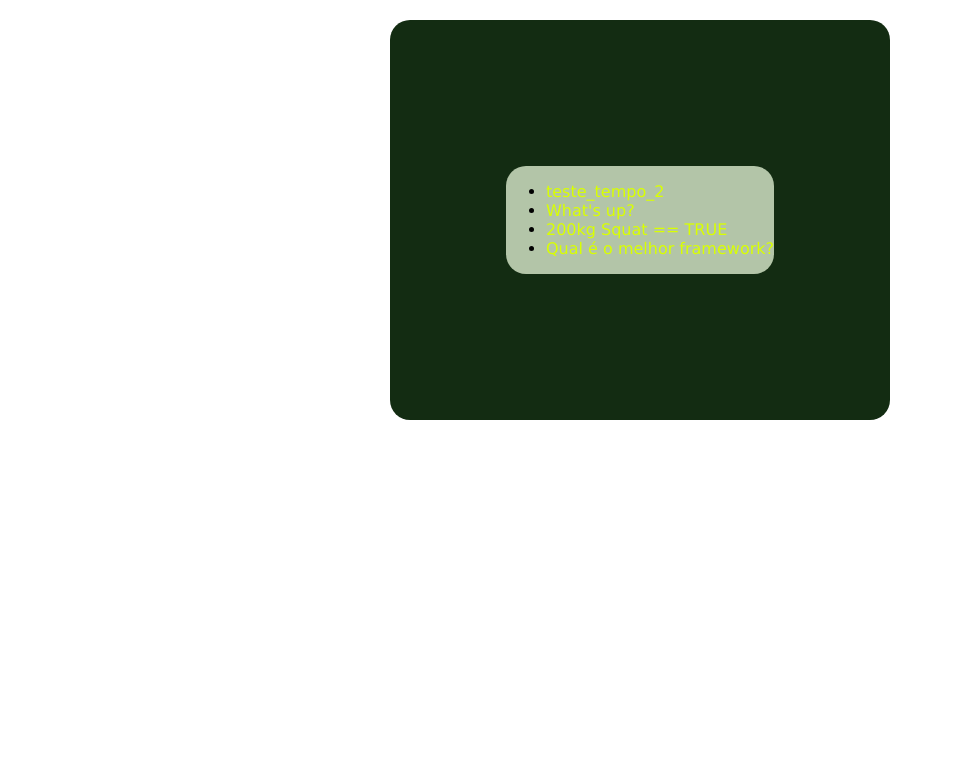
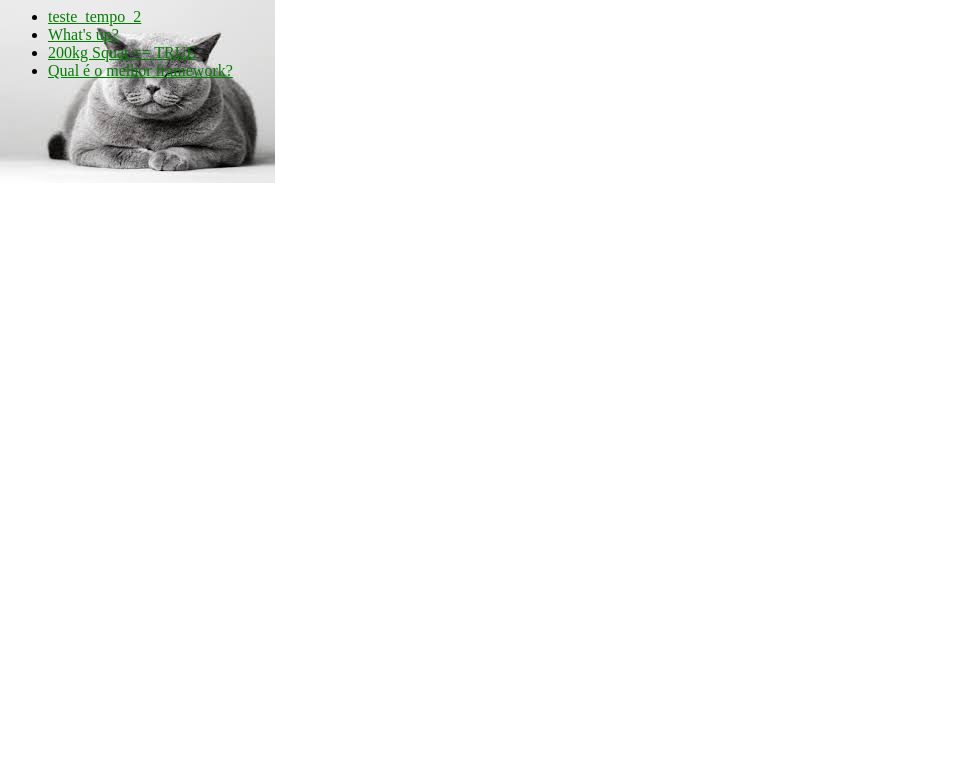
Before and after one commit to Lucas-Dias-Estagiario/tutorial_django, a Django app: page /polls/ in a window 1280 px wide. Shown: the top 783 px of the page, without its empty margins (0-953 px from the left). Run offline with Django 5.2, Linux system fonts and the light colour scheme; data comes from the database, SQL or seed files in the repository.

Commit message:
PASSO 6 - conectando o css ao html e criando arquivos staticos

```diff
--- /dev/null
+++ b/djangotutorial/polls/static/polls/style.css
@@ -0,0 +1,6 @@
+li a {
+    color: green;
+}
+body {
+    background: white url("images/background.png") no-repeat;
+}
--- a/djangotutorial/polls/templates/polls/index.html
+++ b/djangotutorial/polls/templates/polls/index.html
@@ -1,42 +1,6 @@
-<head>
-    <style>
-        .body{
-            margin: 20px;
-            display: flex;
-            justify-content: center;
-            align-items: center;
+{% load static %}
+<link rel="stylesheet" href="{% static 'polls/style.css' %}">
 
-        }
-        .container{
-            height: 400px;
-            width: 500px;
-            display: flex;
-            justify-content: center;
-            align-items: center;
-            background-color: rgb(19, 44, 18);
-            border-radius: 20px;
-
-        }
-        .box{
-            height:auto;
-            width: auto;
-            background-color: rgb(179, 197, 168);
-            border-radius: 20px;
-            font-family: 'Lucida Sans', 'Lucida Sans Regular', 'Lucida Grande', 'Lucida Sans Unicode', Geneva, Verdana, sans-serif;
-        }
-
-        a{
-            color: rgb(217, 255, 0);
-            text-decoration: none;
-        }
-        a:hover{
-            color: rgb(14, 168, 40);
-            font-size: 14px;
-        }
-    </style>
-    <div class="body">
-        <div class="container">
-            <div class="box">
 {% if latest_question_list %}
 <ul>
     {% for question in latest_question_list %}
@@ -46,10 +10,6 @@
 {% else %}
 <p>No polls are available.</p>
 {% endif %}
-            </div>
-        </div>
-    </div>
 
-</head>
 
 <script src="http://127.0.0.1:35729/livereload.js"></script>
```
Also changed, not shown: djangotutorial/polls/static/polls/images/background.png (added). Lines whose indentation alone changed are shown as unchanged.
